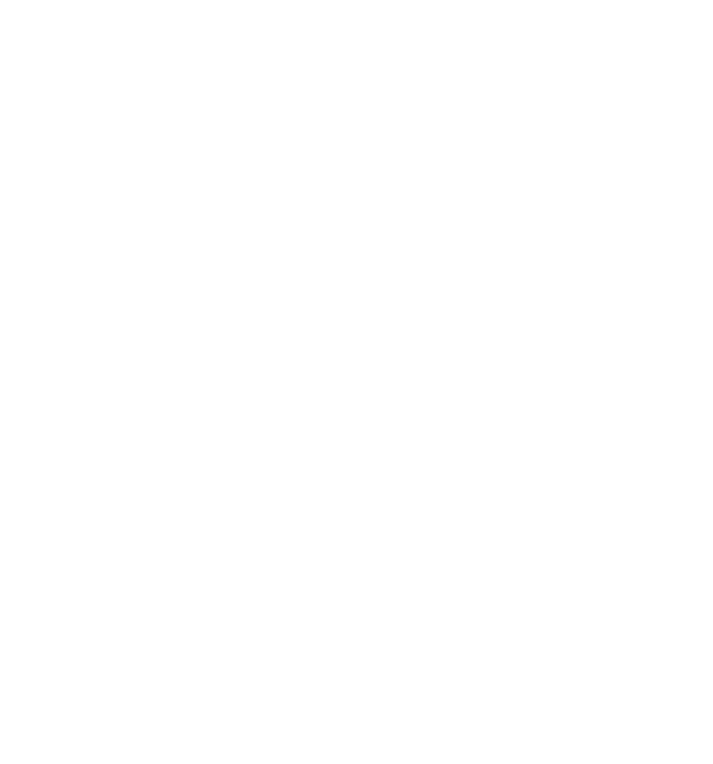
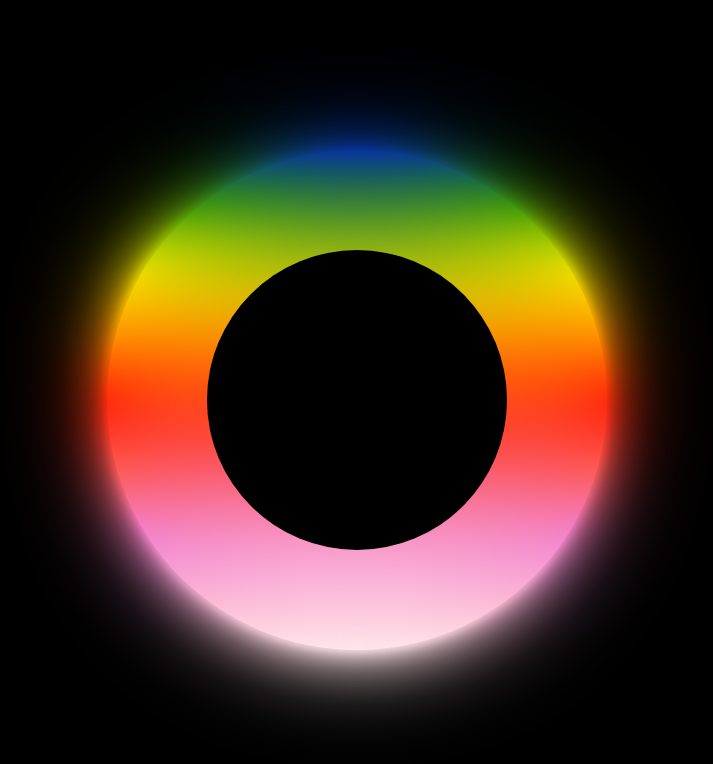
Before and after one commit to 178523/CodellegeCSS, a plain HTML site: page Practica-17/RingShining.html in a window 1280 px wide. Shown: the whole page, without its empty margins (283-996 px from the left). Drawn offline with Linux system fonts and the light colour scheme.

Commit message:
Practica 17 Se concluye el loading con animación

```diff
--- a/Practica-17/RingShining.html
+++ b/Practica-17/RingShining.html
@@ -10,6 +10,12 @@
 </head>
 
 <body>
+    <div class="loader">
+        <span></span>
+        <span></span>
+        <span></span>
+        <span></span>
+    </div>
 
 </body>
 
--- a/Practica-17/style.css
+++ b/Practica-17/style.css
@@ -3,3 +3,64 @@
     margin: 0%;
     box-sizing: border-box;
 }
+
+body {
+    display: flex;
+    justify-content: center;
+    align-items: center;
+    height: 100vh;
+    background: #000;
+}
+
+.loader {
+    width: 500px;
+    height: 500px;
+    background: linear-gradient(blue, green, yellow, orange, red, tomato, violet, pink, white);
+    border-radius: 100%;
+    position: relative;
+    animation: animate linear .5s infinite;
+}
+
+.loader span {
+    position: absolute;
+    width: 500px;
+    height: 500px;
+    border-radius: 100%;
+    background: linear-gradient(blue, green, yellow, orange, red, tomato, violet, pink, white);
+}
+
+.loader span:nth-child(1) {
+    filter: blur(5px);
+}
+
+.loader span:nth-child(2) {
+    filter: blur(10px);
+}
+
+.loader span:nth-child(3) {
+    filter: blur(25px);
+}
+
+.loader span:nth-child(4) {
+    filter: blur(50px);
+}
+
+@keyframes animate {
+    0% {
+        transform: rotate(0deg);
+    }
+    100% {
+        transform: rotate(360deg);
+    }
+}
+
+.loader::after {
+    content: '';
+    position: absolute;
+    top: 100px;
+    bottom: 100px;
+    left: 100px;
+    right: 100px;
+    background: #000;
+    border-radius: 100%;
+}
```
